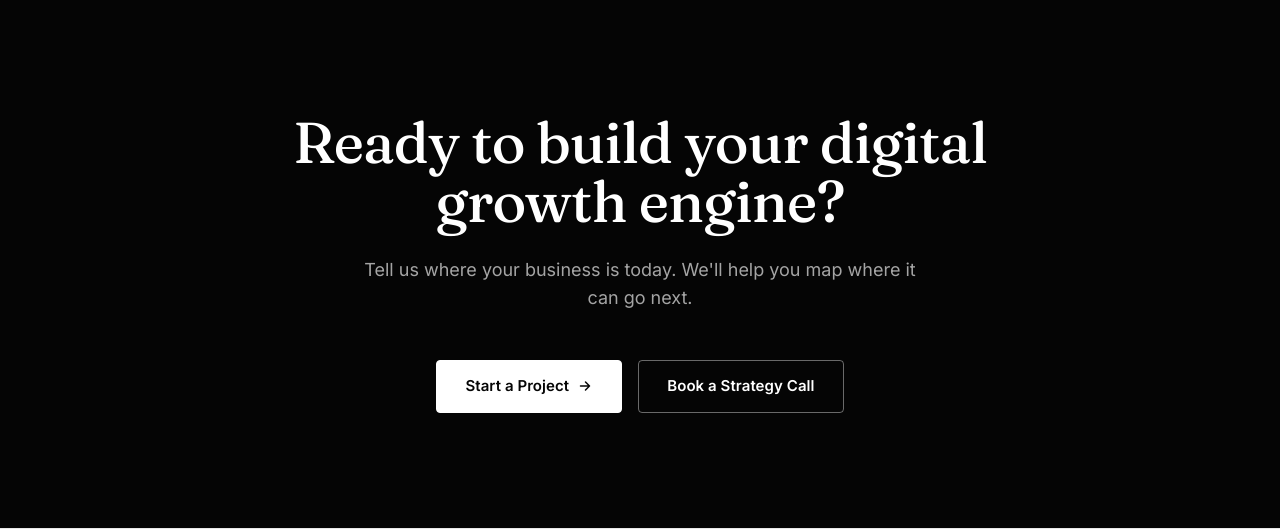
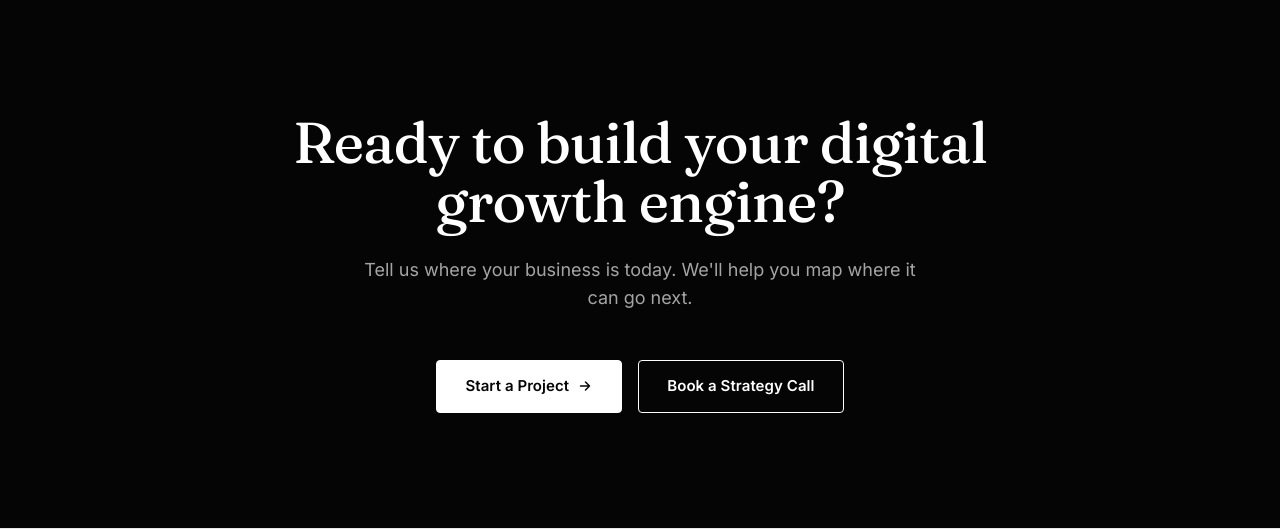
Before and after one commit to bhawanirathore7773/luminousever, a Django app: page /about/ in a window 1280 px wide. Shown: the part 2575-3104 px from the top of the page. Run offline with Django 5.2, Linux system fonts and the light colour scheme; data comes from the database, SQL or seed files in the repository; some libraries are stand-ins or nearby versions.

Commit message:
Remove inline CTA hover color override

```diff
--- a/luminous_ever/templates/components/_final_cta.html
+++ b/luminous_ever/templates/components/_final_cta.html
@@ -10,7 +10,7 @@
         Start a Project
         {% include "components/_icon_arrow.html" with icon_class="btn__icon" %}
       </a>
-      <a href="{% url 'leads:contact' %}" class="btn btn-outline" style="color:#fff; border-color:rgba(255,255,255,.4);">Book a Strategy Call</a>
+      <a href="{% url 'leads:contact' %}" class="btn btn-outline">Book a Strategy Call</a>
     </div>
   </div>
 </section>
```
